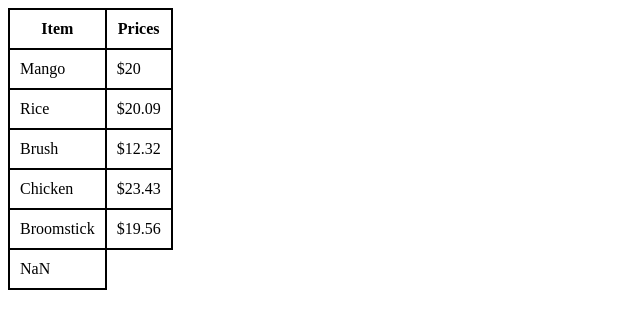
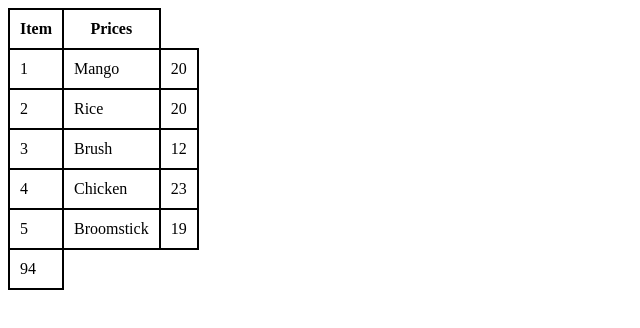
Before and after one commit to acciojob/grofers-checkout-2-abshekanil, a website: page main.html in a window 1280 px wide. Shown: the whole page, without its empty margins (0-640 px from the left). Drawn offline with Linux system fonts and the light colour scheme.

Commit message:
created a submission

```diff
--- a/main.html
+++ b/main.html
@@ -13,24 +13,30 @@
 			<th>Prices</th>
 		</tr>
 		<tr>
+			<td>1</td>
 			<td>Mango</td>
-			<td data-ns-test="price">$20</td>
+			<td data-ns-test="price">20</td>
+
 		</tr>
 		<tr>
+			<td>2</td>
 			<td>Rice</td>
-			<td data-ns-test="price">$20.09</td>
+			<td data-ns-test="price">20</td>
 		</tr>
 		<tr>
+			<td>3</td>
 			<td>Brush</td>
-			<td data-ns-test="price">$12.32</td>
+			<td data-ns-test="price">12</td>
 		</tr>
 		<tr>
+			<td>4</td>
 			<td>Chicken</td>
-			<td data-ns-test="price">$23.43</td>
+			<td data-ns-test="price">23</td>
 		</tr>
 		<tr>
+			<td>5</td>
 			<td>Broomstick</td>
-			<td data-ns-test="price">$19.56</td>
+			<td data-ns-test="price">19</td>
 		</tr>
 
 	</table>
```
